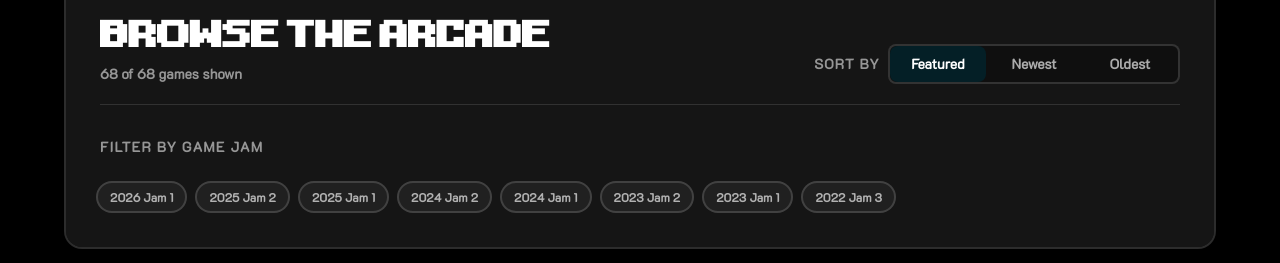
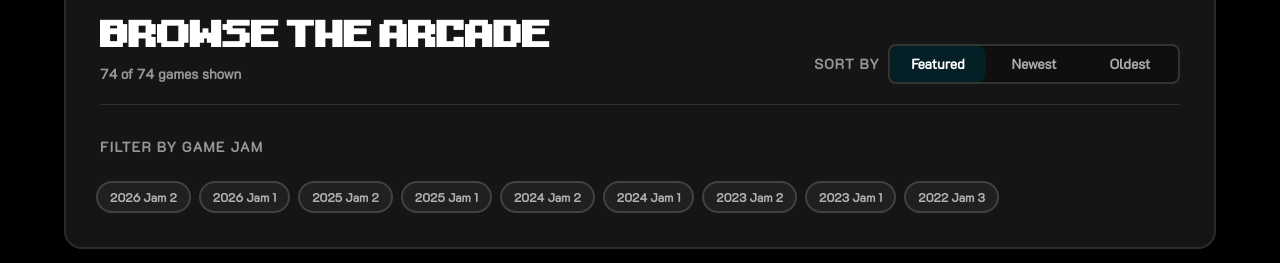
Before and after one commit to VyomeshJ/GDG_Website_V2, a Next.js app: page /games in a window 1280 px wide. Shown: the part 178-441 px from the top of the page. Built offline with nearby package versions, Linux system fonts and the light colour scheme.

Commit message:
feat: add 2026 Jam 2 games

```diff
--- a/app/games/GamesCatalog.tsx
+++ b/app/games/GamesCatalog.tsx
@@ -20,6 +20,7 @@ type SortMode = "default" | "newest" | "oldest";
 
 const games = gamesData as Game[];
 const allJams = [
+  "2026 Jam 2",
   "2026 Jam 1",
   "2025 Jam 2",
   "2025 Jam 1",
--- a/data/games.json
+++ b/data/games.json
@@ -846,5 +846,67 @@
     "author": "Proton & Rhaskia",
     "publishedAt": "2022-10-02",
     "tags": ["2022 Jam 3", "3D", "Horror", "Singleplayer", "Unity"]
+  },
+  {
+    "title": "you aren't really there",
+    "href": "https://finn25.itch.io/you-arent-really-there",
+    "image": "https://img.itch.zone/aW1nLzMwMTY0ODU3LnBuZw==/315x250%23c/ymBRRb.png",
+    "description": "A short story about how people perceive you, will you give in to your reflection?",
+    "author": "Finn, Kisaragi",
+    "publishedAt": "2026-09-24",
+    "tags": [
+      "2026 Jam 2",
+      "2D",
+      "Game Boy",
+      "Indie",
+      "No AI",
+      "Retro",
+      "Story Rich"
+    ]
+  },
+  {
+    "title": "MuseumNight",
+    "href": "https://psheng0917.itch.io/museumnight",
+    "image": "",
+    "description": "",
+    "author": "Psheng0917",
+    "publishedAt": "2026-09-28",
+    "tags": ["2026 Jam 2", "2D", "Pixel Art", "Singleplayer"]
+  },
+  {
+    "title": "Shields Up",
+    "href": "https://bottlebrush.itch.io/shieldsup",
+    "image": "https://img.itch.zone/aW1nLzMwMzIwMDkzLnBuZw==/300x240%23c/7kvUoy.png",
+    "description": "Your ship is outfitted with a high-tech energy field that reflects bullets. Use it to wreak havoc on the biggest, most powerful fleets of the galaxy.",
+    "author": "BottleBrush",
+    "publishedAt": "2026-09-03",
+    "tags": ["2026 Jam 2", "Action", "Shooter", "Shoot 'Em Up", "Space"]
+  },
+  {
+    "title": "Pauliana's Decision",
+    "href": "https://gpeng.itch.io/paulianas-decision",
+    "image": "https://img.itch.zone/aW1nLzMwMjk2NTI5LnBuZw==/315x250%23c/SLdz%2Fi.png",
+    "description": "Make your decisions and get ready, I’m heading to you ASAP, we need to act quickly—you’ve seen the intelligence reports? They’re going to invade.",
+    "author": "Ghostpengi",
+    "publishedAt": "2026-09-28",
+    "tags": ["2026 Jam 2", "Visual Novel", "Prototype"]
+  },
+  {
+    "title": "Fractual Memory",
+    "href": "https://cheapmousepad.itch.io/gdg-game-jam-fractual-memory",
+    "image": "",
+    "description": "Inspired by card games like slay the spire, where you have no attacks and have to reflect enemy damage. Reflected damage isn't also blocked, so these cards need to be played separately.",
+    "author": "Cheapmousepad",
+    "publishedAt": "2026-09-28",
+    "tags": ["2026 Jam 2", "Card Game"]
+  },
+  {
+    "title": "Reverb",
+    "href": "https://bogger12.itch.io/reverb",
+    "image": "",
+    "description": "A puzzle game centered around sound.",
+    "author": "bogger12",
+    "publishedAt": "2026-09-28",
+    "tags": ["2026 Jam 2", "Unity", "Puzzle"]
   }
 ]
```
